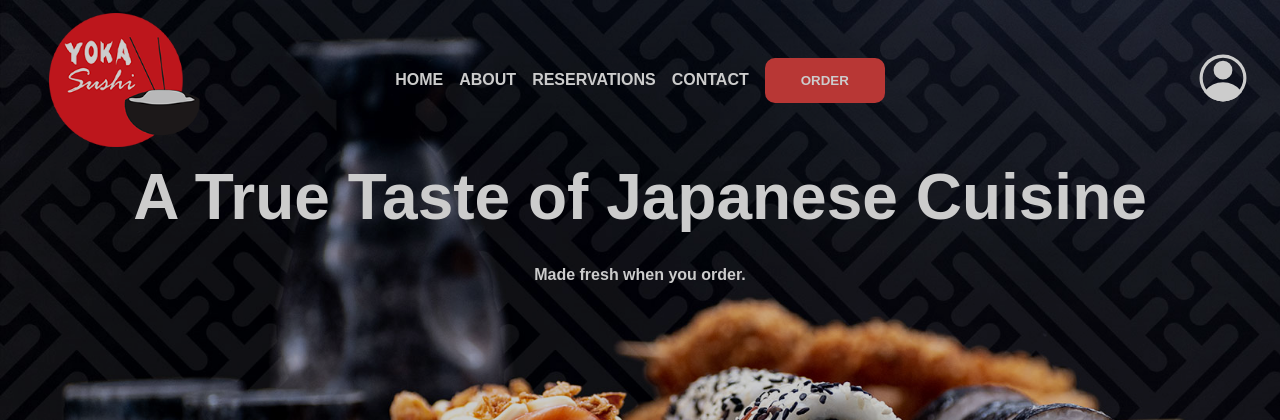
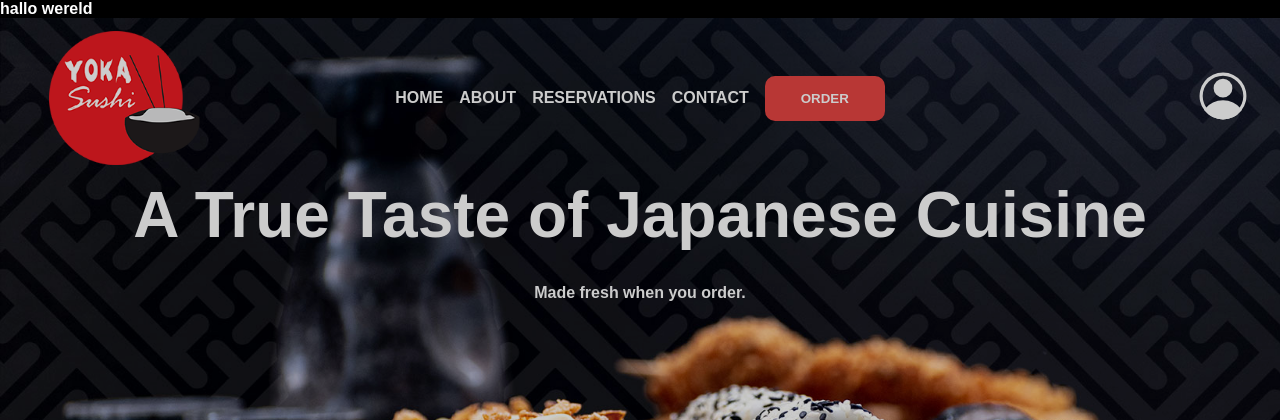
Before and after one commit to Magicpickle/sushimania, a PHP site: page / in a window 1280 px wide. Shown: the top 420 px of the page. Run offline with PHP 8.4, Linux system fonts and the light colour scheme.

Commit message:
index changes

```diff
--- a/index.php
+++ b/index.php
@@ -10,7 +10,7 @@
 </head>
 
 <body>
-
+    <p>hallo wereld</p>
     <div class="background">
         <header>
             <nav>
```
